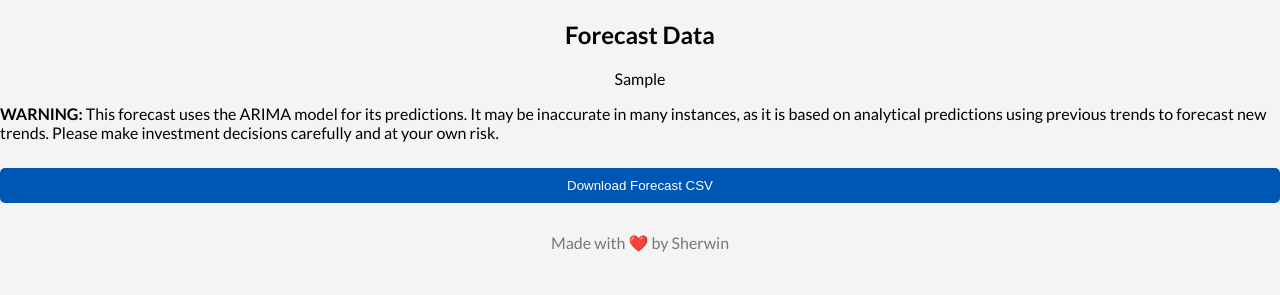
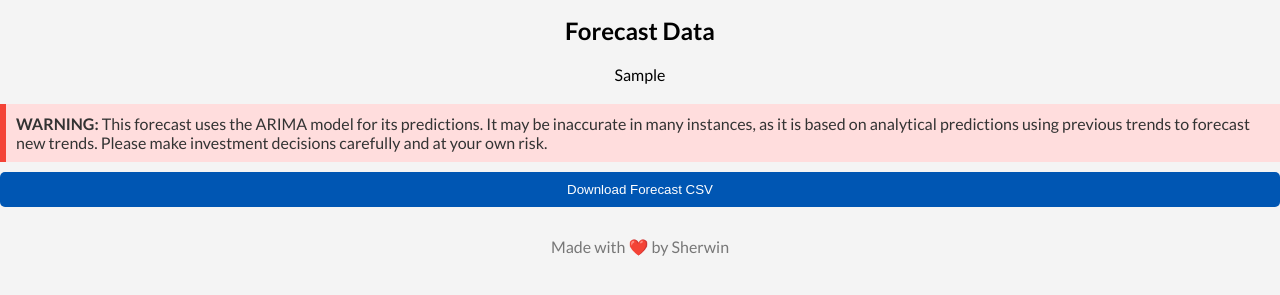
Before and after one commit to sherwinvishesh/StrategX, a Flask app: template templates/index.html in a window 1280 px wide. Shown: the part 486-781 px from the top of the page. Run offline with Flask 3, Linux system fonts and the light colour scheme; the template is opened without the code that fills it: most values are stand-ins (such as "Sample title", 1, 10 or a date in 2020).

Commit message:
Update style.css

```diff
--- a/static/style.css
+++ b/static/style.css
@@ -42,6 +42,21 @@
     background-color: #004494;
 }
 
+.warning-message {
+    margin-top: 20px;
+    padding: 10px;
+    background-color: #ffdddd;
+    border-left: 6px solid #f44336;
+    color: #333;
+}
+
+.warning-message p {
+    margin: 0;
+    padding: 0;
+}
+
+
+
 footer {
     color: #777;
 }
```
